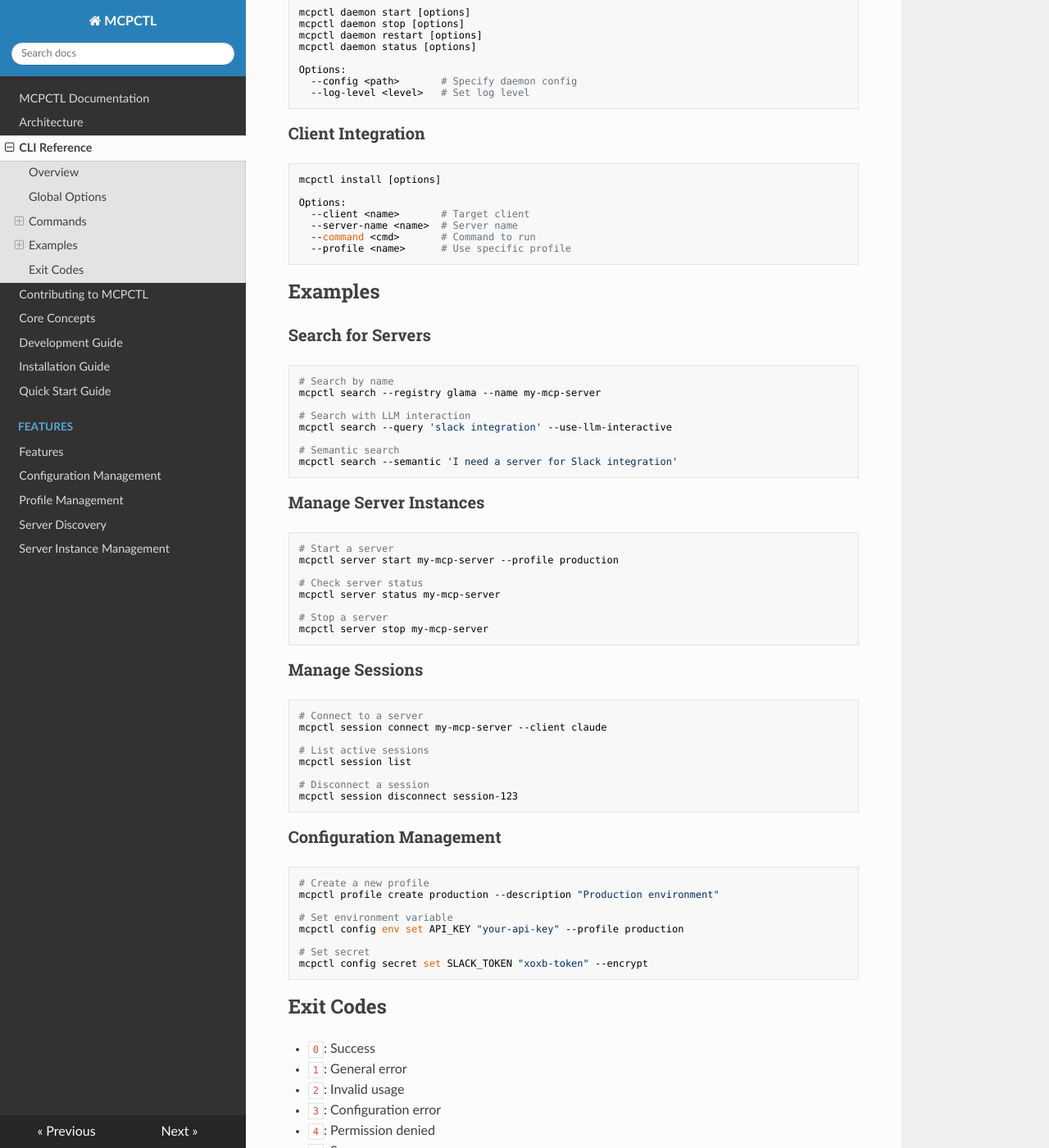
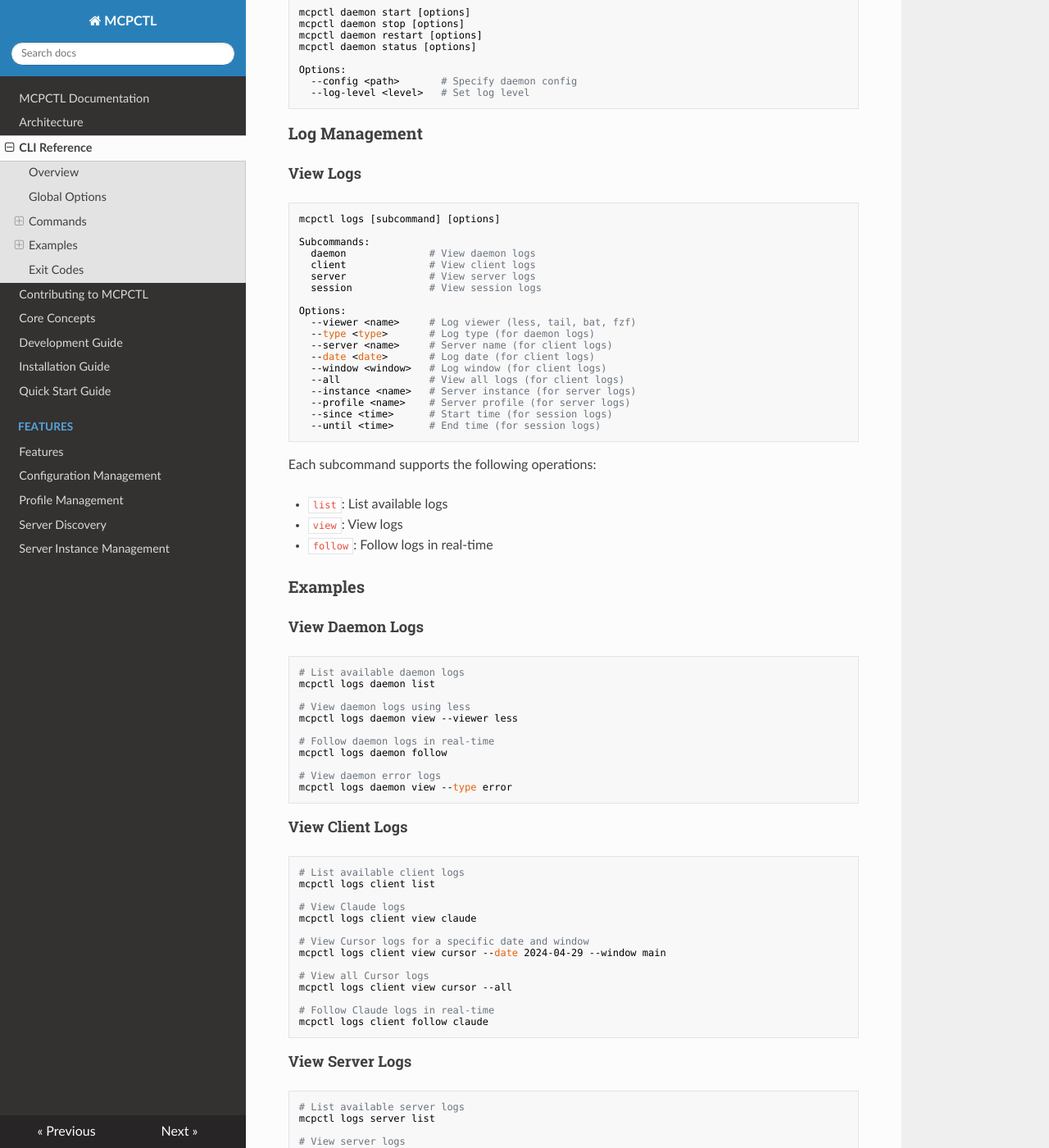
Before and after one commit to vessl-ai/mcpctl, an MkDocs documentation site: the page built from docs/cli-reference.md, in a window 1280 px wide and 1400 px high, scrolled down 2319 px. Shown: the whole window at 82% size. Built offline with MkDocs 1.6.1, drawn with Linux system fonts in a browser that asks for light colours; nearby versions of some CDN libraries; some of the changed text lies outside the part shown.

Commit message:
Add log document

````diff
--- a/docs/cli-reference.md
+++ b/docs/cli-reference.md
@@ -138,6 +138,107 @@
   --log-level <level>   # Set log level
 ```
 
+### Log Management
+
+#### View Logs
+
+```bash
+mcpctl logs [subcommand] [options]
+
+Subcommands:
+  daemon              # View daemon logs
+  client              # View client logs
+  server              # View server logs
+  session             # View session logs
+
+Options:
+  --viewer <name>     # Log viewer (less, tail, bat, fzf)
+  --type <type>       # Log type (for daemon logs)
+  --server <name>     # Server name (for client logs)
+  --date <date>       # Log date (for client logs)
+  --window <window>   # Log window (for client logs)
+  --all               # View all logs (for client logs)
+  --instance <name>   # Server instance (for server logs)
+  --profile <name>    # Server profile (for server logs)
+  --since <time>      # Start time (for session logs)
+  --until <time>      # End time (for session logs)
+```
+
+Each subcommand supports the following operations:
+
+- `list`: List available logs
+- `view`: View logs
+- `follow`: Follow logs in real-time
+
+### Examples
+
+#### View Daemon Logs
+
+```bash
+# List available daemon logs
+mcpctl logs daemon list
+
+# View daemon logs using less
+mcpctl logs daemon view --viewer less
+
+# Follow daemon logs in real-time
+mcpctl logs daemon follow
+
+# View daemon error logs
+mcpctl logs daemon view --type error
+```
+
+#### View Client Logs
+
+```bash
+# List available client logs
+mcpctl logs client list
+
+# View Claude logs
+mcpctl logs client view claude
+
+# View Cursor logs for a specific date and window
+mcpctl logs client view cursor --date 2024-04-29 --window main
+
+# View all Cursor logs
+mcpctl logs client view cursor --all
+
+# Follow Claude logs in real-time
+mcpctl logs client follow claude
+```
+
+#### View Server Logs
+
+```bash
+# List available server logs
+mcpctl logs server list
+
+# View server logs
+mcpctl logs server view my-server
+
+# View server logs for a specific instance
+mcpctl logs server view my-server --instance instance-1
+
+# Follow server logs in real-time
+mcpctl logs server follow my-server --profile production
+```
+
+#### View Session Logs
+
+```bash
+# List available session logs
+mcpctl logs session list
+
+# View session logs
+mcpctl logs session view session-123
+
+# View session logs within a time range
+mcpctl logs session view session-123 --since "2024-04-29 00:00:00" --until "2024-04-29 23:59:59"
+
+# Follow session logs in real-time
+mcpctl logs session follow session-123
+```
+
 ### Client Integration
 
 ```bash
````
Also changed, not shown: README.md (+23 -0 lines), docs/index.md (+1 -0 lines), docs/quickstart.md (+22 -0 lines).
